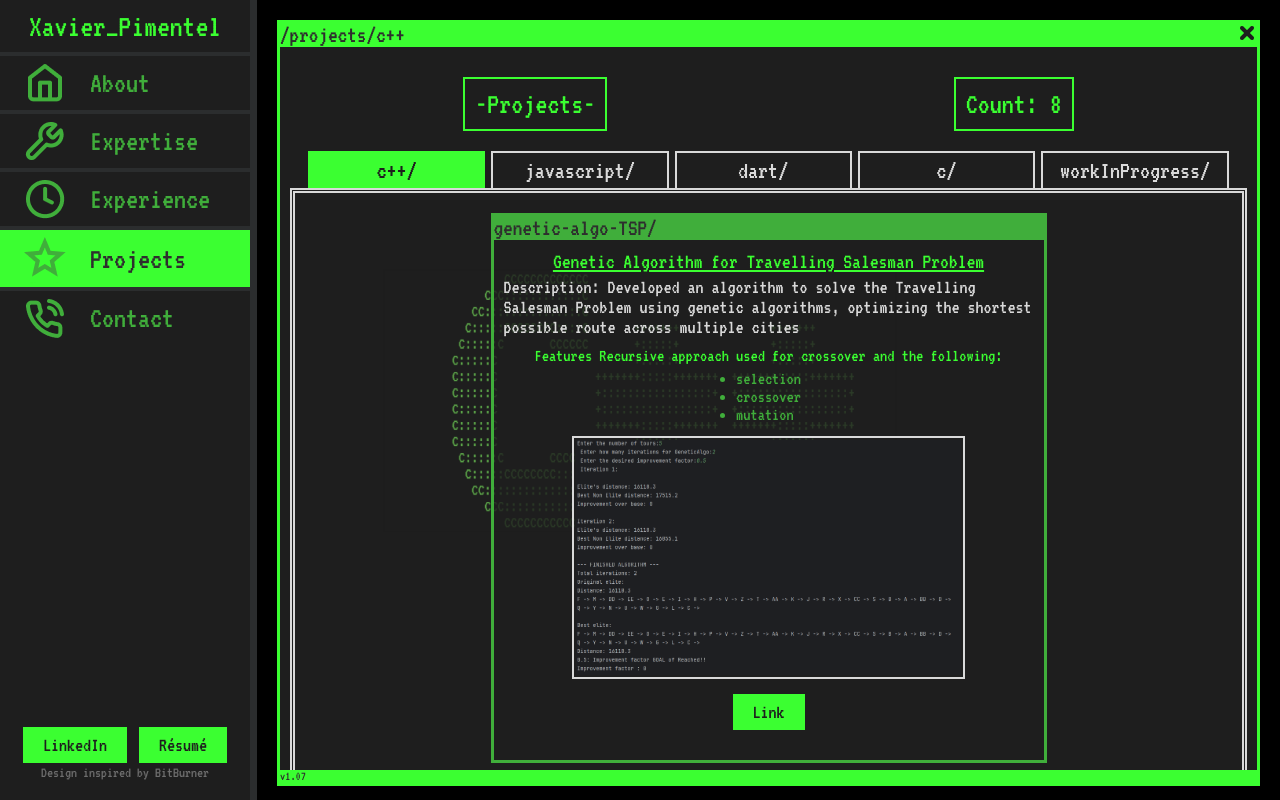
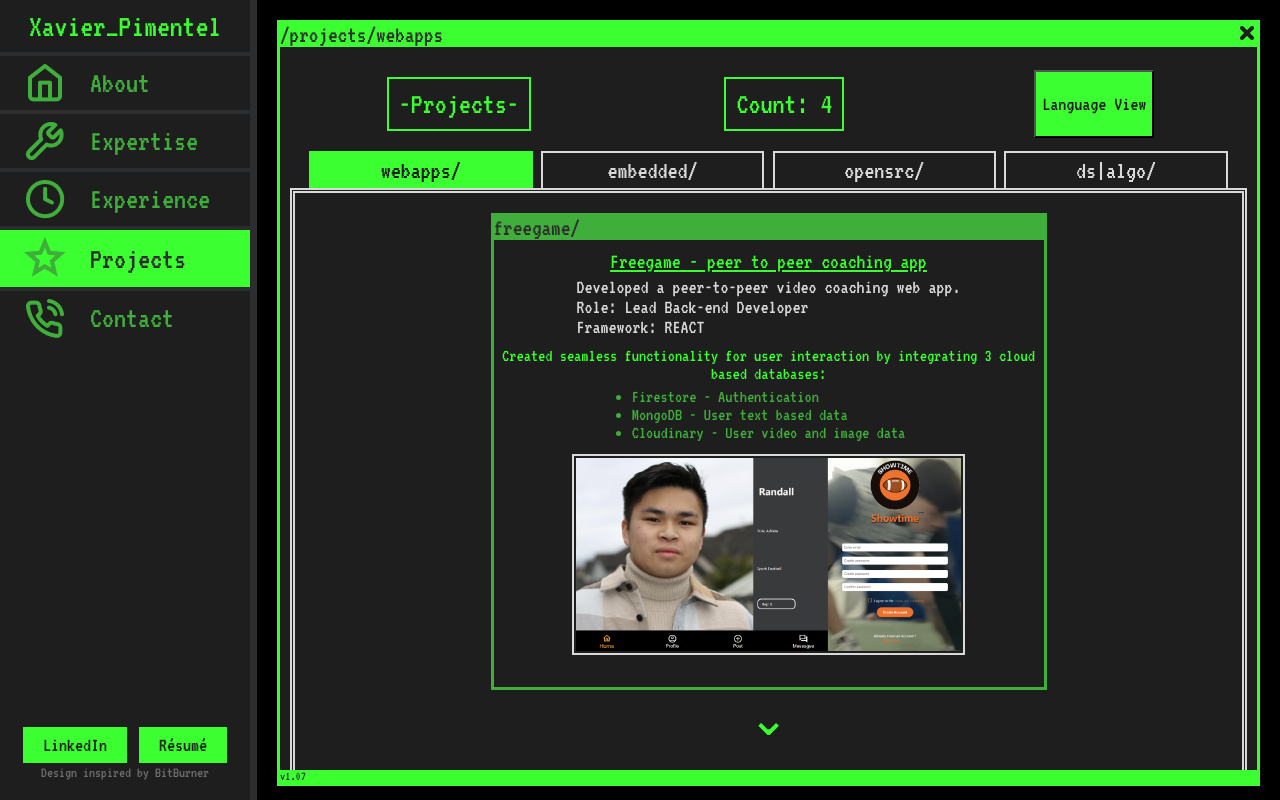
Before and after one commit to XavierPim/porto_folio, a React (Create React App) app: page /projects in a window 1280 px wide. Built offline with nearby package versions, Linux system fonts and the light colour scheme.

Commit message:
updated projects content. projects now dynamic component switching between type and languages

```diff
--- /dev/null
+++ b/src/components/projectsTabs.js
@@ -0,0 +1,44 @@
+import React from "react";
+import ContentSmallScreen from "../components/content-small-screen";
+
+function ProjectTabs({ tabsData, activeTab, setActiveTab, getBackgroundForTab }) {
+    const renderContent = () => {
+        const content = tabsData[activeTab]?.content || [];
+        return content.map((section, index) => (
+            <ContentSmallScreen key={index} section={section} />
+        ));
+    };
+
+    return (
+        <div className="language-container">
+            {/* Tabs */}
+            <div className="lang-tabs">
+                {Object.keys(tabsData).map((tab) => (
+                    <div
+                        key={tab}
+                        onClick={() => setActiveTab(tab)}
+                        className={activeTab === tab ? "active-tab" : ""}
+                    >
+                        {tab}/
+                    </div>
+                ))}
+            </div>
+
+            {/* Content Area with Background */}
+            <div
+                className="lang-content"
+                style={{
+                    backgroundImage: `url(${getBackgroundForTab(activeTab)})`,
+                    backgroundSize: '40%',
+                    backgroundPosition: 'center',
+                    backgroundRepeat: 'no-repeat',
+                    backgroundAttachment: 'fixed',
+                }}
+            >
+                {renderContent()}
+            </div>
+        </div>
+    );
+}
+
+export default ProjectTabs;
--- a/src/content/text content/project-text.js
+++ b/src/content/text content/project-text.js
@@ -42,10 +42,10 @@ export const cplusplusText = [
         subtitle: ["Description: Developed an algorithm to solve the Travelling Salesman Problem using genetic algorithms, optimizing the shortest possible route across multiple cities"],
         info: "Features Recursive approach used for crossover and the following: ",
         ascii: "",
-		text: ["selection",
-			"crossover", "mutation"],
+        text: ["selection", "crossover", "mutation"],
         image: genetic,
         link: cplus_link,
+        type: "ds|algo"
     },
     {
         window: "google-search-makrov/",
@@ -54,13 +54,9 @@ export const cplusplusText = [
         info: "The project involved constructing:",
         ascii: "",
         image: google,
-		text: [
-			"connectivity",
-			"importance",
-			"teleportation",
-			"compute and rank the importance of web pages",
-		],
+        text: ["connectivity", "importance", "teleportation", "compute and rank the importance of web pages"],
         link: cplus_link,
+        type: "ds|algo"
     },
     {
         window: "rpn-calculator/",
@@ -69,77 +65,67 @@ export const cplusplusText = [
         info: "Current Functionality",
         ascii: "",
         image: calculator,
-		text: [
-			"addition",
-			"subtraction",
-			"division",
-			"multiplication"
-		],
+        text: ["addition", "subtraction", "division", "multiplication"],
         link: cplus_link,
+        type: "ds|algo"
     },
     {
         window: "auctioneer-observer/",
         title: "Auctioneer program to demonstrate observer pattern",
-		subtitle: [
-			"Description: Implemented an auction system where the Auctioneer notifies bidders of the highest bid, allowing them to place new bids based on their budgets and bidding strategies.",
-			"The system manages the bidding process by updating bids and identifying the highest bidder through iterative notifications."
-		],
+        subtitle: ["Description: Implemented an auction system where the Auctioneer notifies bidders of the highest bid, allowing them to place new bids based on their budgets and bidding strategies.", "The system manages the bidding process by updating bids and identifying the highest bidder through iterative notifications."],
         info: "",
         ascii: "",
         image: auctioneer,
         text: [],
         link: cplus_link,
+        type: "ds|algo"
     },
     {
         window: "inheritance-polymorphism/",
         title: "Inheritance and Polymorphism",
-		subtitle: ["Description: Created a simulation that showcases inheritance and polymorphism through a hierarchy of animals. Different types of animals exhibit unique behaviours such as movement, eating, and sleeping. "],
+        subtitle: ["Description: Created a simulation that showcases inheritance and polymorphism through a hierarchy of animals. Different types of animals exhibit unique behaviours such as movement, eating, and sleeping."],
         info: "",
         ascii: "",
         image: poly,
         text: [],
         link: cplus_link,
+        type: "ds|algo"
     },
     {
         window: "library-generator/",
         title: "Library Management System with Generator Pattern",
-		subtitle: ["Description: Implemented a library management system utilizing the Generator pattern to streamline the creation of different types of library items. "],
+        subtitle: ["Description: Implemented a library management system utilizing the Generator pattern to streamline the creation of different types of library items."],
         info: "Features:",
         ascii: "",
         image: library,
-		text: [
-			"Inventory Management",
-			"Search Items",
-			"Remove Items",
-			"Delete Items"
-		],
+        text: ["Inventory Management", "Search Items", "Remove Items", "Delete Items"],
         link: cplus_link,
+        type: "ds|algo"
     },
     {
         window: "course-conflict/",
         title: "Course Scheduling and Conflict Resolution",
-		subtitle: ["Description: Implemented a course scheduling system that sorts courses by day and time, and identifies scheduling conflicts. It demonstrates efficient organization and conflict detection in managing course schedules. "],
+        subtitle: ["Description: Implemented a course scheduling system that sorts courses by day and time, and identifies scheduling conflicts. It demonstrates efficient organization and conflict detection in managing course schedules."],
         info: "Involves:",
         ascii: "",
         image: course,
         text: ["Text file parsing", "Dynamic conflict resolution"],
         link: cplus_link,
+        type: "ds|algo"
     },
     {
         window: "abstract-factory pattern",
         title: "Maze Creation with Abstract Classes/Factory Pattern",
-		subtitle: [
-			"Description: This implementation demonstrates the use of the factory pattern combined with abstract classes to generate themed mazes.",
-			"The Maze class serves as an abstract base class, defining a common interface for adding rooms.",
-			"Derived classes like FairyMaze and DystopianMaze implement this interface to add rooms to their respective mazes."
-		],
+        subtitle: ["Description: This implementation demonstrates the use of the factory pattern combined with abstract classes to generate themed mazes.", "The Maze class serves as an abstract base class, defining a common interface for adding rooms.", "Derived classes like FairyMaze and DystopianMaze implement this interface to add rooms to their respective mazes."],
         info: "",
         ascii: "",
         image: abstract,
         text: [],
         link: cplus_link,
-	},
+        type: "ds|algo"
+    }
 ];
+
 
 export const javascriptText = [
 	{
@@ -159,6 +145,7 @@ export const javascriptText = [
 			"Cloudinary - User video and image data",
 		],
 		link: "",
+		type: "webapps"
 	},
 	{
 		window: "umbrella/",
@@ -173,6 +160,7 @@ export const javascriptText = [
 		image: umbrella,
 		text: [],
 		link: umbrella_link,
+		type: "webapps"
 	},
 	{
 		window: "serenity/",
@@ -186,6 +174,7 @@ export const javascriptText = [
 		video: serenity,
 		text: [],
 		link: "",
+		type: "webapps"
 	},
 ];
 
@@ -207,6 +196,7 @@ export const dartText = [
 			"OpenAi API - English language parsing model",
 		],
 		link: "",
+		type: "embedded"
 	},
 ];
 
@@ -225,6 +215,7 @@ export const cText = [
 			"Multi-OS support: Ubuntu, MacOS, Fedora",
 		],
 		link: ncurse_link,
+		type: "embedded"
 	},
 	{
 		window: "multi_client_chat_server_IPV_4|6/",
@@ -242,6 +233,7 @@ export const cText = [
 			"Multi-OS support: Ubuntu, MacOS, Fedora",
 		],
 		link: chat_link,
+		type: "embedded"
 	},
 	{
 		window: "remote_shell_IPv_4",
@@ -256,6 +248,7 @@ export const cText = [
 			"Can accept clients and be sent commands via the local network"
 		],
 		link: shell_link,
+		type: "embedded"
 	},
 
 	{
@@ -271,6 +264,7 @@ export const cText = [
 			"Multi-OS support: Ubuntu, MacOS, Fedora",
 		],
 		link: "",
+		type: "embedded"
 	},
 ];
 
@@ -290,31 +284,31 @@ export const wipText = [
 			"Database: MySQL",
 		],
 		link: "https://github.com/XavierPim/Umbrella_Server.git",
+		type: "webapps",
 	},
 	{
-		"window": "requestSRC/",
-		"title": "requestSRC",
-		"subtitle": [
-			"Lightweight middleware for real-time HTTP request monitoring",
+		window: "requestSRC/",
+		title: "requestSRC",
+		subtitle: [
+			"Lightweight NPM package for real-time HTTP request monitoring",
 			"Captures client metadata and enriches with geolocation",
 			"Logs data to a SQL database (PostgreSQL/MySQL)",
 			"Built-in admin dashboard for traffic monitoring",
 			"Supports filtering and privacy compliance",
 			"Available on npm for easy installation from node page manager(NPM)"
 		],
-		"info": "RequestSRC is a lightweight middleware designed for real-time monitoring of HTTP requests.",
-		"ascii": "",
-		"image": "",
-		"text": [
+		info: "RequestSRC is a lightweight middleware designed for real-time monitoring of HTTP requests.",
+		ascii: "",
+		image: "",
+		text: [
 			"Client: Any browser",
 			"Server: User-defined",
 			"Database: PostgreSQL/MySQL",
 			"Real-time request logging with geolocation",
 		],
-		"link": "https://github.com/XavierPim/requestSRC"
-	}
-,
-
+		link: "https://github.com/XavierPim/requestSRC",
+		type: "opensrc"
+	},
 	{
 		window: "compLeetCode/",
 		title: "Complete LeetCode in C++/Java",
@@ -324,5 +318,6 @@ export const wipText = [
 		image: leetCard,
 		text: [],
 		link: leetLink,
+		type: "ds|algo"
 	},
 ];
--- a/src/pages/projects.js
+++ b/src/pages/projects.js
@@ -4,18 +4,20 @@ import Sidebar from "../components/sidebar";
 import ContentBigScreen from "../components/content-big-screen";
 import tabs from "../content/text content/nav-tabs";
 import { cplusplusText, javascriptText, dartText, cText, wipText } from "../content/text content/project-text";
-import ContentSmallScreen from "../components/content-small-screen";
 import cplusBG from "../content/project-cplus/cplus.png";
 import cBG from "../content/project-c/c.png";
 import jsBG from "../content/project-js/js.png";
 import wipBG from "../content/project-WIP/WIP.png";
 import dartBG from "../content/project-dart/dart.png";
+import ProjectTabs from "../components/projectsTabs";
+
 
 function Projects() {
     const title = "-Projects-";
     const countTitle = "Count:";
-    const [activeTab, setActiveTab] = useState("c++");
+    const [activeTab, setActiveTab] = useState("webapps");
     const [projectCount, setProjectCount] = useState(0);
+    const [viewMode, setViewMode] = useState("type");
 
     // Backgrounds mapping
     const backgrounds = {
@@ -26,38 +28,41 @@ function Projects() {
         "workInProgress": wipBG
     };
 
-    const getContentForTab = (tab) => {
-        switch (tab) {
-            case "c++":
-                return cplusplusText;
-            case "javascript":
-                return javascriptText;
-            case "dart":
-                return dartText;
-            case "c":
-                return cText;
-            case "workInProgress":
-                return wipText;
-            default:
-                return [];
-        }
+    // Combine all projects
+    const allProjects = [
+        ...cplusplusText,
+        ...javascriptText,
+        ...dartText,
+        ...cText,
+        ...wipText
+    ];
+
+    // Language-based project mapping
+    const languageTabs = {
+        "c++": { content: cplusplusText },
+        "javascript": { content: javascriptText },
+        "dart": { content: dartText },
+        "c": { content: cText },
+        "wip": { content: wipText }
     };
 
-    const getBackgroundForTab = () => backgrounds[activeTab] || "";
+    // Type-based project mapping
+    const typeTabs = {
+        "webapps": { content: allProjects.filter(p => p.type === "webapps") },
+        "embedded": { content: allProjects.filter(p => p.type === "embedded") },
+        "opensrc": { content: allProjects.filter(p => p.type === "opensrc") },
+        "ds|algo": { content: allProjects.filter(p => p.type === "ds|algo") },
+    };
+
+    const tabsData = viewMode === "language" ? languageTabs : typeTabs;
 
     useEffect(() => {
-        const content = getContentForTab(activeTab);
-        setProjectCount(content.length);
-    }, [activeTab]);
+        setProjectCount(tabsData[activeTab]?.content.length || 0);
+    }, [activeTab, tabsData]);
 
-    const renderContent = () => {
-        const content = getContentForTab(activeTab);
-        return content.map((section, index) => (
-            <ContentSmallScreen key={index} section={section} />
-        ));
-    };
+    const getBackgroundForTab = (tab) => backgrounds[tab] || "";
 
-    var tab_name = tabs.projects + activeTab;
+    var tab_name = `${tabs.projects}${activeTab}`;
 
     return (
         <div className="projects-container">
@@ -69,30 +74,25 @@ function Projects() {
                         <div className="page_title">
                             {countTitle} {projectCount}
                         </div>
+                        <button
+                            onClick={() => {
+                                const newViewMode = viewMode === "language" ? "type" : "language";
+                                setViewMode(newViewMode);
+
+                                // Reset active tab based on the new view mode
+                                setActiveTab(newViewMode === "type" ? "webapps" : "c++");
+                            }}
+                        >
+                            {viewMode === "language" ? "Type" : "Language"} View
+                        </button>
+
                     </div>
-                    <div className="language-container">
-                        <div className="lang-tabs">
-                            {Object.keys(backgrounds).map((lang) => (
-                                <div
-                                    key={lang}
-                                    onClick={() => setActiveTab(lang)}
-                                    className={activeTab === lang ? "active-tab" : ""}
-                                >
-                                    {lang}/
-                                </div>
-                            ))}
-                        </div>
-                        <div className="lang-content"
-                            style={{
-                                backgroundImage: `url(${getBackgroundForTab()})`,
-                                backgroundSize: '40%',
-                                backgroundPosition: 'center',
-                                backgroundRepeat: 'no-repeat',
-                                backgroundAttachment: 'fixed',
-                            }}>
-                            {renderContent()}
-                        </div>
-                    </div>
+                    <ProjectTabs
+                        tabsData={tabsData}
+                        activeTab={activeTab}
+                        setActiveTab={setActiveTab}
+                        getBackgroundForTab={getBackgroundForTab}
+                    />
                 </ContentBigScreen>
             </div>
         </div>
```
Lines whose indentation alone changed are shown as unchanged.
